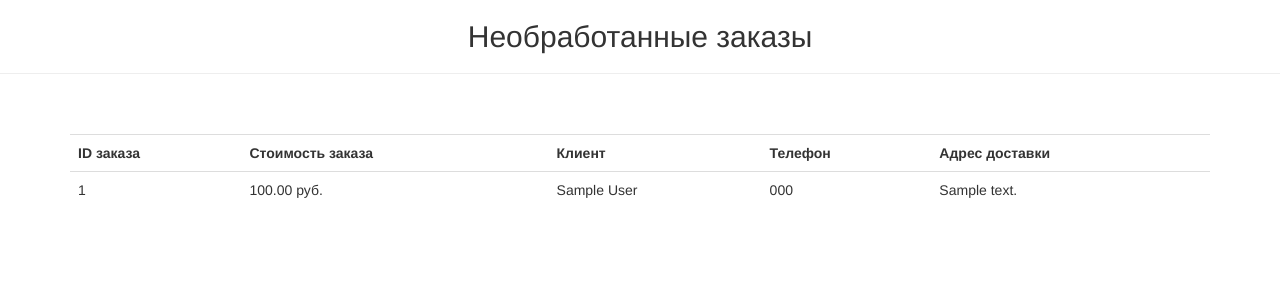
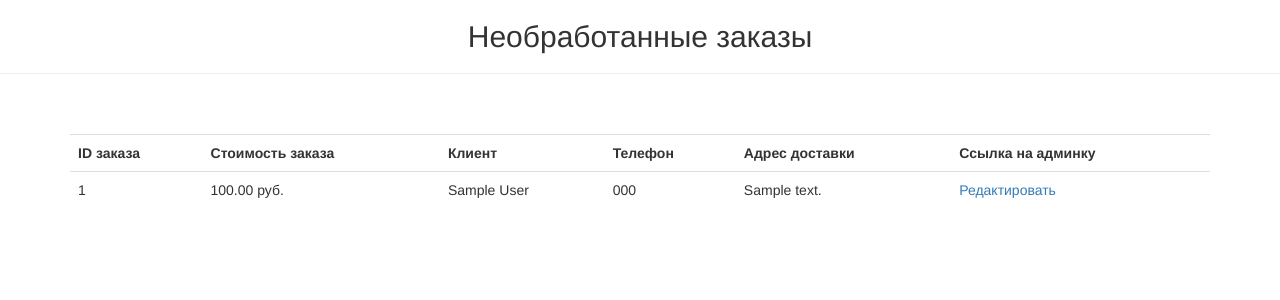
Before and after one commit to MaxSmile44/Django_Lesson2, a Django app: page /manager/orders/ in a window 1280 px wide. Shown: the part 52-352 px from the top of the page. Run offline with Django 3.2, Linux system fonts and the light colour scheme; a user stored in the database is signed in; tables that the repository leaves empty hold one stand-in row (values such as "Sample post"); parts of the project's set-up code (start-up, migrations or seed data) failed here and were passed over; some libraries are stand-ins or nearby versions.

Commit message:
Added a link to edit the order in order_items.html

```diff
--- a/restaurateur/templates/order_items.html
+++ b/restaurateur/templates/order_items.html
@@ -18,6 +18,7 @@
       <th>Клиент</th>
       <th>Телефон</th>
       <th>Адрес доставки</th>
+      <th>Ссылка на админку</th>
     </tr>
 
     {% for order in order_items %}
@@ -27,6 +28,7 @@
         <td>{{order.firstname}} {{order.lastname}}</td>
         <td>{{order.phone}}</td>
         <td>{{order.address}}</td>
+        <td><a href="{% url 'admin:foodcartapp_order_change' object_id=order.id %}">Редактировать</a></td>
       </tr>
     {% endfor %}
    </table>
```
